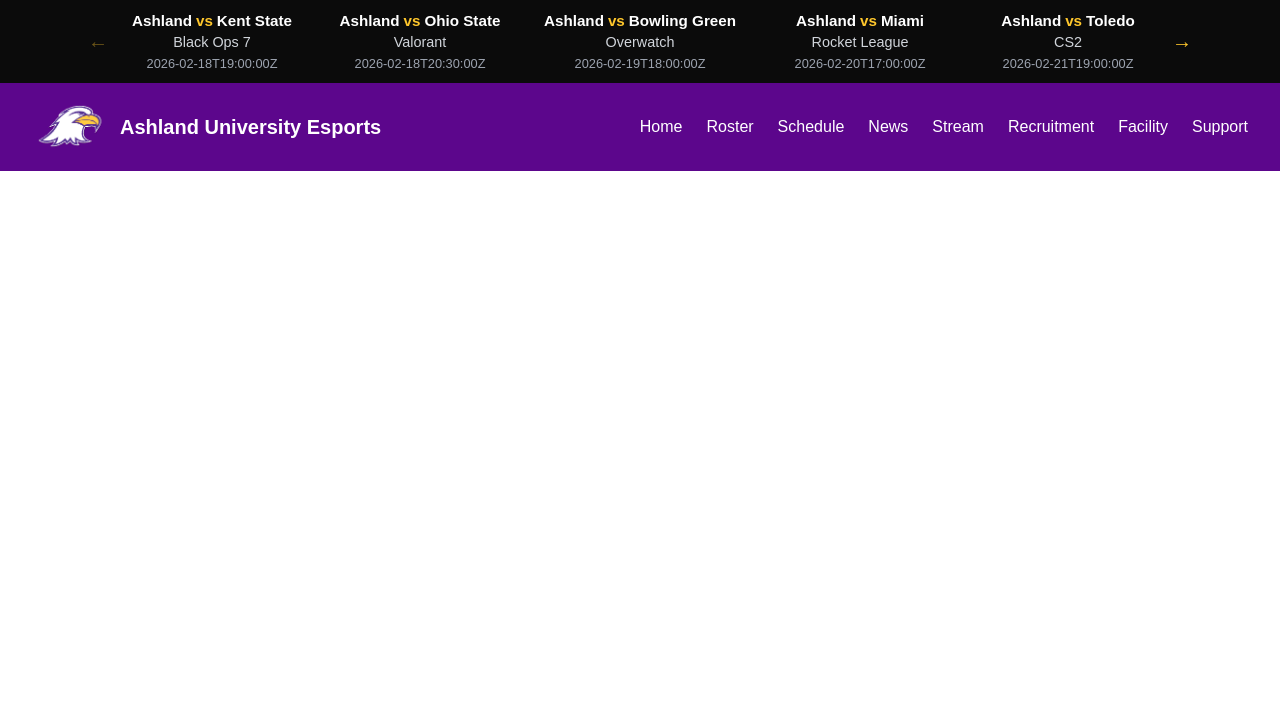
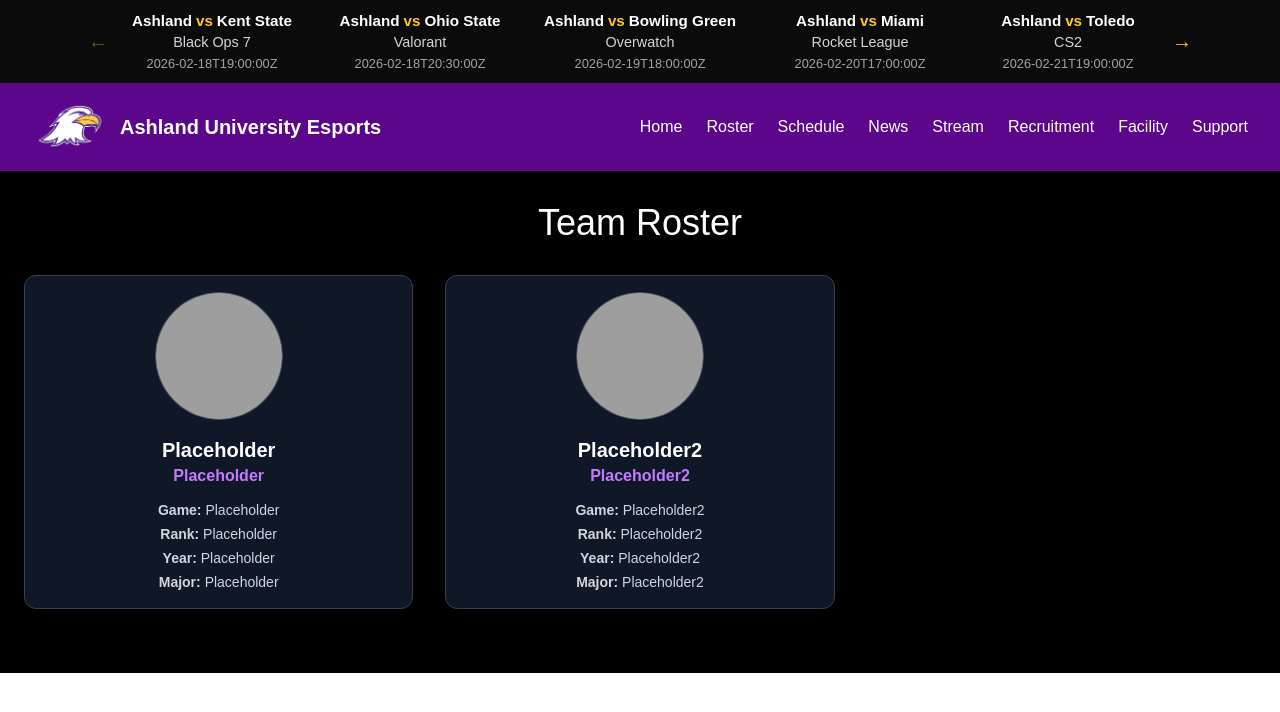
Before and after one commit to rpope5/AU-Esports-Web-Refresh, a Next.js app in the folder apps/web/: page /roster in a window 1280 px wide. Shown: the top 712 px of the page. Built offline with nearby package versions, Linux system fonts and the light colour scheme; no server answers; grey boxes are pictures that could not be loaded.

Commit message:
Roster infrastructure complete

```diff
--- a/apps/web/app/roster/page.tsx
+++ b/apps/web/app/roster/page.tsx
@@ -2,6 +2,9 @@
 import { useState, useEffect } from "react";
 import Image from 'next/image'
 import Link from 'next/link'
+import { Player } from "@/types/Player";
+import RosterGrid from "@/components/RosterGrid";
+
 
 export default function Home() {
   const pages = ["Home", "Roster", "Schedule", "News", "Stream", "Recruitment", "Facility", "Support"];
@@ -42,8 +45,18 @@
   const [selectedConf, setSelectedConf] = useState<string | null>(null);
 
   const [matches, setMatches] = useState<any[]>([]);
+ const [players, setPlayers] = useState<Player[]>([]);
+
+  // Load roster
 useEffect(() => {
+  fetch("/data/roster.json")
+    .then((res) => res.json())
+    .then((data) => setPlayers(data))
+    .catch(() => console.error("Failed to load roster"));
+}, []);
 
+// Load matches
+useEffect(() => {
   const tryLoad = async () => {
     try {
       const resX = await fetch('/data/matches.xlsx');
@@ -67,9 +80,7 @@
           return;
         }
       }
-      } catch (e) {
-
-      }
+    } catch (e) {}
 
     try {
       const resC = await fetch('/data/matches.csv');
@@ -90,17 +101,16 @@
         });
         if (parsed.length) { setMatches(parsed); return; }
       }
-      } catch (e) {
-      }
+    } catch (e) {}
 
     try {
       const r = await fetch('/data/matches.json');
       if (!r.ok) throw new Error('failed');
       const data = await r.json();
       if (Array.isArray(data) && data.length) setMatches(data);
-      } catch (e) {
-      }
+    } catch (e) {}
   };
+
   tryLoad();
 }, []);
 
@@ -168,6 +178,8 @@
           })}
         </nav>
       </header>
+          <div className="text-4xl py-8 text-center font-Gotham-Bold">Team Roster</div>
+          <RosterGrid players={players} />
 
     </div>
   );
--- /dev/null
+++ b/apps/web/components/RosterCard.tsx
@@ -0,0 +1,31 @@
+
+import { Player } from "@/types/Player";
+
+interface RosterCardProps {
+  player: Player;
+}
+
+
+
+
+export default function RosterCard({ player }: RosterCardProps) {
+  return (
+    <div className="bg-gray-900 rounded-xl p-4 shadow-lg flex flex-col items-center text-center border border-gray-700">
+      <img
+        src={player.headshot}
+        alt={player.name}
+        className="w-32 h-32 rounded-full object-cover mb-4 border border-gray-600"
+      />
+
+      <h2 className="text-xl font-bold">{player.name}</h2>
+      <p className="text-purple-400 font-semibold">{player.gamertag}</p>
+
+      <div className="mt-3 text-sm text-gray-300 space-y-1">
+        <p><strong>Game:</strong> {player.game}</p>
+        <p><strong>Rank:</strong> {player.rank}</p>
+        <p><strong>Year:</strong> {player.year}</p>
+        <p><strong>Major:</strong> {player.major}</p>
+      </div>
+    </div>
+  );
+}
--- /dev/null
+++ b/apps/web/components/RosterGrid.tsx
@@ -0,0 +1,17 @@
+import RosterCard from "./RosterCard";
+import { Player } from "@/types/Player";
+
+interface RosterGridProps {
+  players: Player[];
+}
+
+
+export default function RosterGrid({ players }: RosterGridProps) {
+  return (
+    <div className="grid grid-cols-1 sm:grid-cols-2 lg:grid-cols-3 gap-8 px-6 pb-16">
+      {players.map((player, i) => (
+        <RosterCard key={i} player={player} />
+      ))}
+    </div>
+  );
+}
--- /dev/null
+++ b/apps/web/public/data/roster.json
@@ -0,0 +1,20 @@
+[
+  {
+    "name": "Placeholder",
+    "gamertag": "Placeholder",
+    "game": "Placeholder",
+    "rank": "Placeholder",
+    "year": "Placeholder",
+    "major": "Placeholder",
+    "headshot": "/data/headshots/Placeholder.jpg"
+  },
+  {
+    "name": "Placeholder2",
+    "gamertag": "Placeholder2",
+    "game": "Placeholder2",
+    "rank": "Placeholder2",
+    "year": "Placeholder2",
+    "major": "Placeholder2",
+    "headshot": "/data/headshots/Placeholder2.jpg"
+  }
+]
--- /dev/null
+++ b/apps/web/types/Player.ts
@@ -0,0 +1,9 @@
+export interface Player {
+  name: string;
+  gamertag: string;
+  game: string;
+  rank: string;
+  year: string;
+  major: string;
+  headshot: string;
+}
--- a/package.json
+++ b/package.json
@@ -9,7 +9,6 @@
     "install:api": "powershell -NoProfile -ExecutionPolicy Bypass -File infra/scripts/api_install.ps1",
     "dev:api": "powershell -NoProfile -ExecutionPolicy Bypass -File infra/scripts/api_dev.ps1",
     "dev": "concurrently -n API,WEB \"npm run dev:api\" \"npm run dev:web\""
-
   },
   "devDependencies": {
     "concurrently": "^9.2.1"
```
Lines whose indentation alone changed are shown as unchanged.
